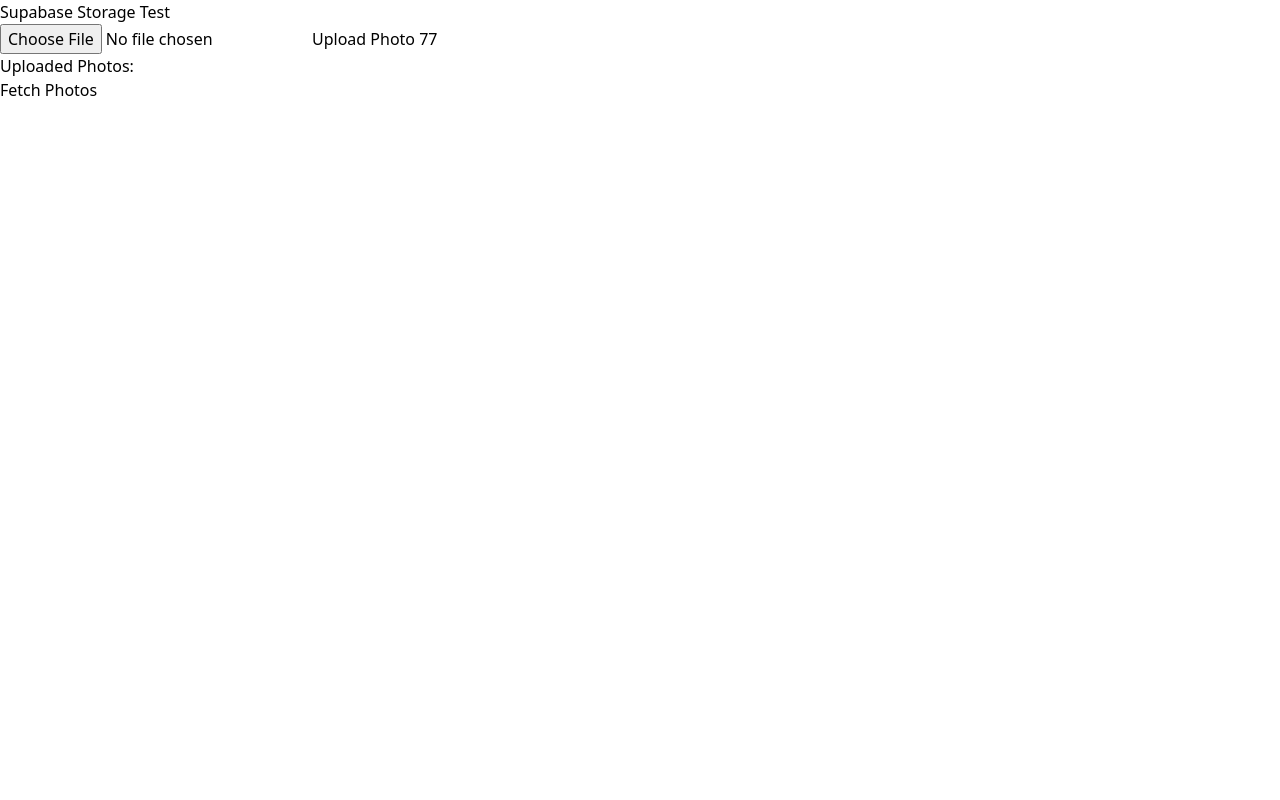
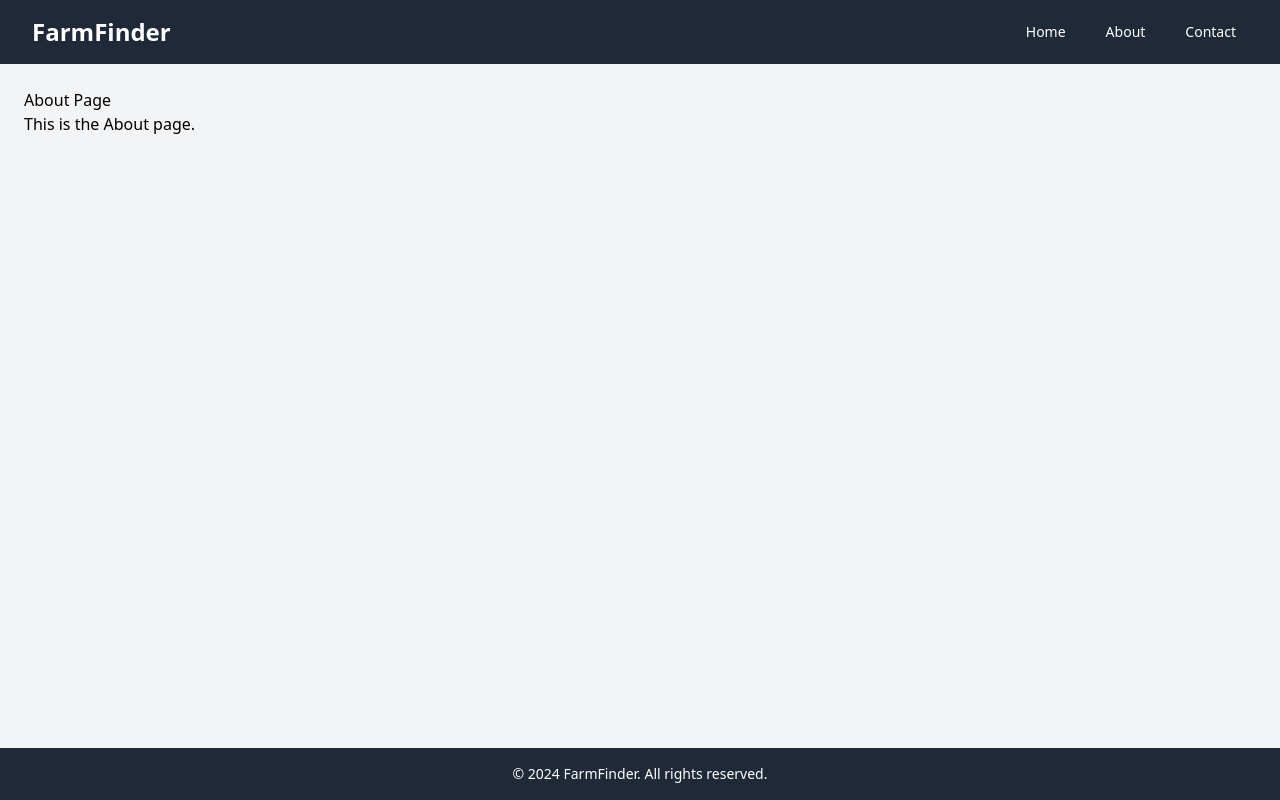
Before and after one commit to sdemaine/farm-finder-net, a React (Vite) app: page /about in a window 1280 px wide. Built offline with nearby package versions, Linux system fonts and the light colour scheme.

Commit message:
Add routing (#4)
* a simple change to test workflow

* fixed syntax error in preview.yaml file

* fixed workflow files

* removed bun

* removed setCount

* fixed production workflow

* added routing and some test pages

```diff
--- a/package.json
+++ b/package.json
@@ -15,7 +15,8 @@
     "@supabase/supabase-js": "^2.45.4",
     "lucide-react": "^0.446.0",
     "react": "^18.3.1",
-    "react-dom": "^18.3.1"
+    "react-dom": "^18.3.1",
+    "react-router-dom": "^6.26.2"
   },
   "devDependencies": {
     "@eslint/js": "^9.9.0",
--- a/src/App.tsx
+++ b/src/App.tsx
@@ -1,13 +1,76 @@
-import './App.css'
-import TestSupabase from './components/TestSupabase'
+import { BrowserRouter as Router, Link, Route, Routes } from 'react-router-dom';
+import { useState } from 'react';
+import { Home, Contact } from 'lucide-react';
+import About from './components/About';
+import { Menu } from 'lucide-react';  // For the hamburger icon
 
-function App() {
+export default function App() {
+  const [isOpen, setIsOpen] = useState(false);
+
+  const toggleMenu = () => {
+    setIsOpen(!isOpen);
+  };
 
   return (
-    <>
-      <TestSupabase />
-    </>
-  )
+    <Router>
+      <div className="min-h-screen flex flex-col">
+        {/* Navbar */}
+        <nav className="bg-gray-800 text-white">
+          <div className="max-w-7xl mx-auto px-4 sm:px-6 lg:px-8">
+            <div className="flex items-center justify-between h-16">
+              {/* Logo or Title */}
+              <div className="flex-shrink-0">
+                <Link to="/" className="text-2xl font-bold">
+                  FarmFinder
+                </Link>
+              </div>
+
+              {/* Links (Desktop) */}
+              <div className="hidden md:block">
+                <div className="ml-10 flex items-baseline space-x-4">
+                  <Link to="/" className="hover:bg-gray-700 px-3 py-2 rounded-md text-sm font-medium">Home</Link>
+                  <Link to="/about" className="hover:bg-gray-700 px-3 py-2 rounded-md text-sm font-medium">About</Link>
+                  <Link to="/contact" className="hover:bg-gray-700 px-3 py-2 rounded-md text-sm font-medium">Contact</Link>
+                </div>
+              </div>
+
+              {/* Hamburger Menu (Mobile) */}
+              <div className="flex md:hidden">
+                <button onClick={toggleMenu} className="text-gray-400 hover:text-white focus:outline-none">
+                  <Menu className="h-6 w-6" />
+                </button>
+              </div>
+            </div>
+          </div>
+
+          {/* Mobile Menu */}
+          {isOpen && (
+            <div className="md:hidden">
+              <div className="px-2 pt-2 pb-3 space-y-1 sm:px-3">
+                <Link to="/" className="block hover:bg-gray-700 px-3 py-2 rounded-md text-base font-medium">Home</Link>
+                <Link to="/about" className="block hover:bg-gray-700 px-3 py-2 rounded-md text-base font-medium">About</Link>
+                <Link to="/contact" className="block hover:bg-gray-700 px-3 py-2 rounded-md text-base font-medium">Contact</Link>
+              </div>
+            </div>
+          )}
+        </nav>
+
+        {/* Main Content */}
+        <main className="flex-grow bg-gray-100 p-6">
+          <Routes>
+            <Route path="/" element={<Home />} />
+            <Route path="/about" element={<About />} />
+            <Route path="/contact" element={<Contact />} />
+          </Routes>
+        </main>
+
+        {/* Footer */}
+        <footer className="bg-gray-800 text-white py-4">
+          <div className="max-w-7xl mx-auto px-4 sm:px-6 lg:px-8">
+            <p className="text-center text-sm">&copy; {new Date().getFullYear()} FarmFinder. All rights reserved.</p>
+          </div>
+        </footer>
+      </div>
+    </Router>
+  );
 }
-
-export default App
--- /dev/null
+++ b/src/components/About.tsx
@@ -0,0 +1,10 @@
+type Props = {}
+
+export default function About({}: Props) {
+    return (
+        <div>
+          <h2>About Page</h2>
+          <p>This is the About page.</p>
+        </div>
+      );
+}
--- /dev/null
+++ b/src/components/Contact.tsx
@@ -0,0 +1,13 @@
+
+type Props = {}
+
+function Contact({}: Props) {
+    return (
+        <div>
+          <h2>Contact Page</h2>
+          <p>Feel free to reach out!</p>
+        </div>
+    )
+}
+
+export default Contact
--- /dev/null
+++ b/src/components/Home.tsx
@@ -0,0 +1,10 @@
+type Props = {}
+
+export default function Home({ }: Props) {
+    return (
+        <div>
+            <h2>Home Page</h2>
+            <p>Welcome to the Home page!</p>
+        </div>
+    );
+}
```
Also changed, not shown: 1 other file (tests, documents, lock files or other folders).
